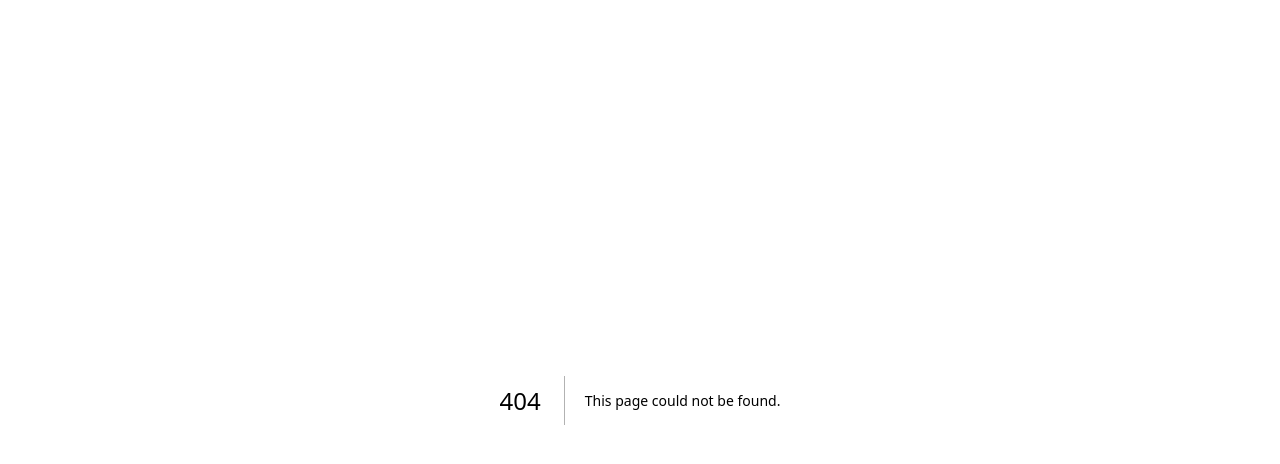
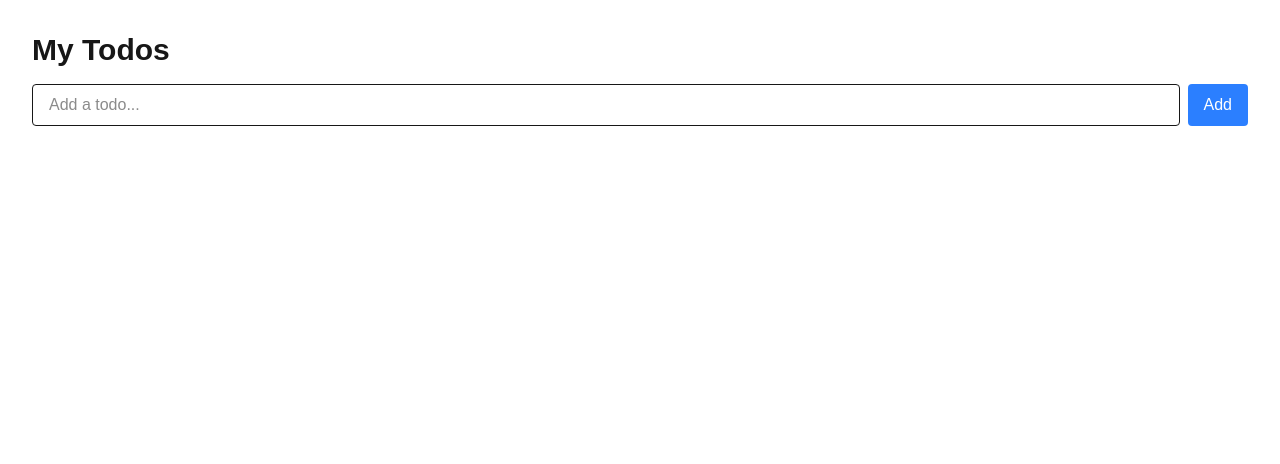
Before and after one commit to rdikatso/react-journey, a Next.js app: page /todos in a window 1280 px wide. Before the commit this address had no page. Shown: the top 464 px of the page. Built offline with nearby package versions, Linux system fonts and the light colour scheme.

Commit message:
[Dikatso] basic todo app with add, complete and delete functionality

```diff
--- /dev/null
+++ b/app/todos/page.tsx
@@ -0,0 +1,75 @@
+'use client'
+import { useState } from 'react'
+
+interface Todo {
+  id: number
+  text: string
+  completed: boolean
+}
+
+export default function TodoApp() {
+  const [todos, setTodos] = useState<Todo[]>([])
+  const [input, setInput] = useState('')
+
+  const addTodo = () => {
+    if (input.trim()) {
+      setTodos([...todos, { id: Date.now(), text: input, completed: false }])
+      setInput('')
+    }
+  }
+
+
+  const toggleComplete = (id: number) => {
+    setTodos(todos.map(todo =>
+      todo.id === id ? { ...todo, completed: !todo.completed } : todo
+    ));
+  };
+
+  const deleteTodo = (id: number) => {
+    setTodos(todos.filter(todo => todo.id !== id));
+  };
+
+  return (
+    <main className="min-h-screen p-8">
+      <h1 className="text-3xl font-bold mb-4">My Todos</h1>
+      <div className="flex gap-2 mb-4">
+        <input
+          type="text"
+          value={input}
+          onChange={(e) => setInput(e.target.value)}
+          onKeyPress={(e) => e.key === 'Enter' && addTodo()}
+          className="border px-4 py-2 rounded flex-1"
+          placeholder="Add a todo..."
+        />
+        <button
+          onClick={addTodo}
+          className="bg-blue-500 text-white px-4 py-2 rounded"
+        >
+          Add
+        </button>
+      </div>
+      <div className="space-y-2">
+        {todos.map(todo => (
+          <div key={todo.id} className="border p-3 rounded flex items-center gap-2">
+            <input
+              type="checkbox"
+              checked={todo.completed}
+              onChange={() => toggleComplete(todo.id)}
+              className="mr-2"
+            />
+            <span className={todo.completed ? "line-through text-gray-400 flex-1" : "flex-1"}>
+              {todo.text}
+            </span>
+            <button
+              onClick={() => deleteTodo(todo.id)}
+              className="ml-auto bg-red-500 text-white px-2 py-1 rounded hover:bg-red-600"
+              aria-label="Delete todo"
+            >
+              Delete
+            </button>
+          </div>
+        ))}
+      </div>
+    </main>
+  )
+}
```
